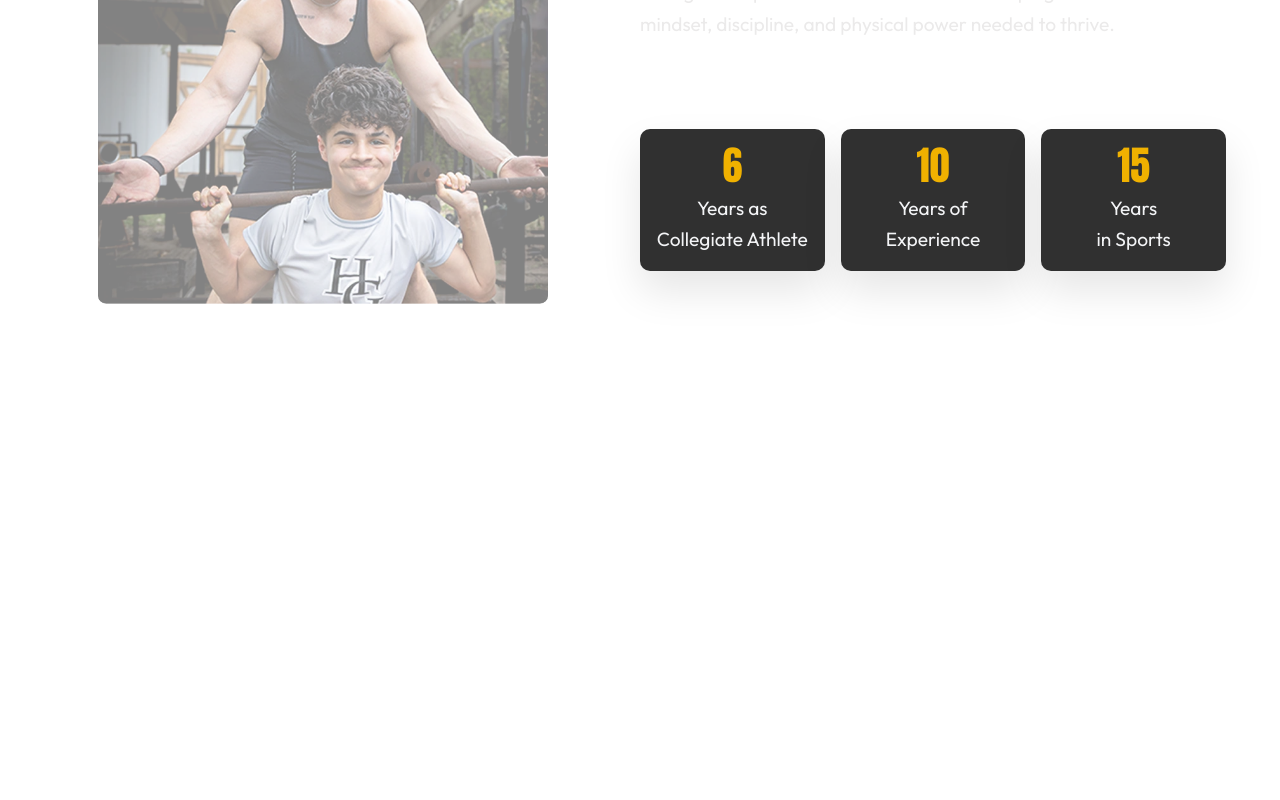
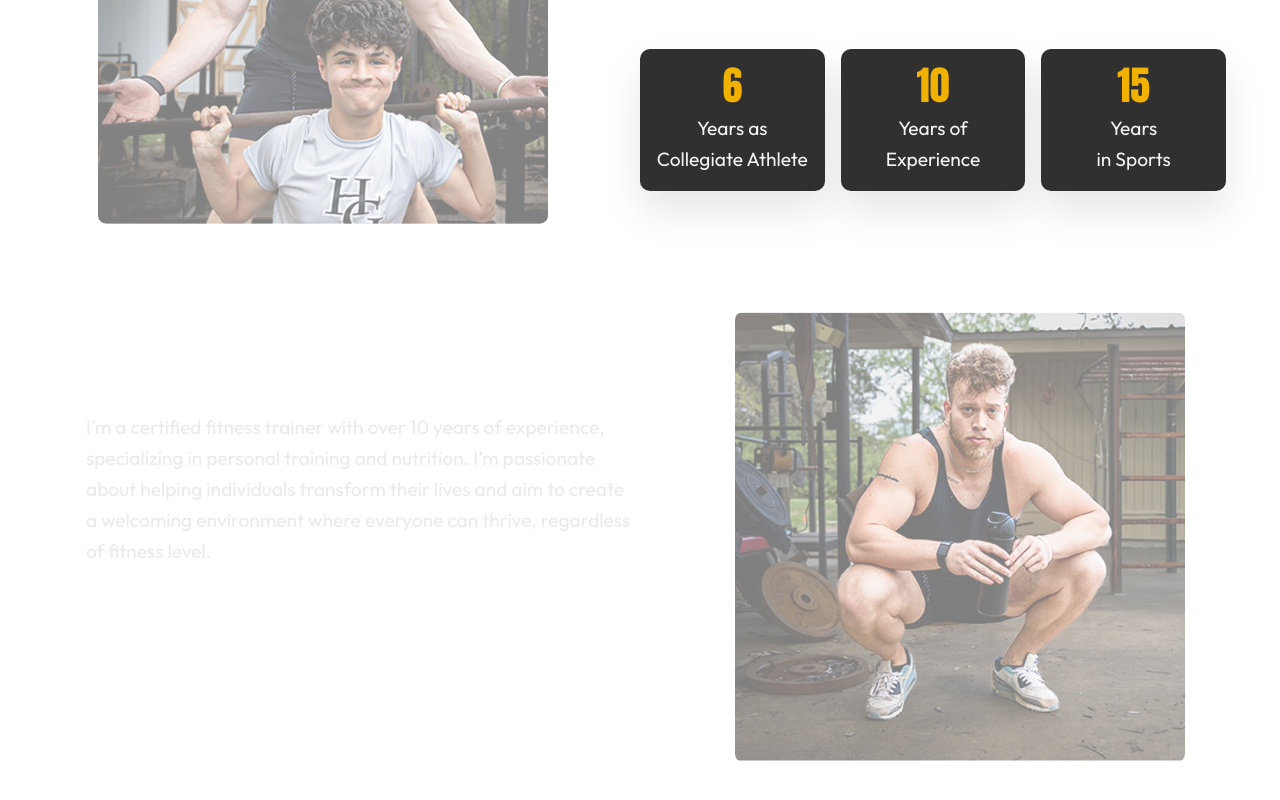
Before and after one commit to IkeLongo/collenback-strength, a Next.js app: page / in a window 1280 px wide. Shown: the part 1186-1986 px from the top of the page. Before the commit the page ends 1682 px from the top, so only its background shows below. Built offline with nearby package versions, Linux system fonts and the light colour scheme.

Commit message:
Qualifications section

```diff
--- a/app/page.tsx
+++ b/app/page.tsx
@@ -1,6 +1,7 @@
 import Hero from "@/app/ui/home/hero";
 import TextCarousel from "./lib/text-carosel";
 import MeetCade from "@/app/ui/home/meet-cade";
+import Qualifications from "@/app/ui/home/qualifications";
 
 const benchPress = "/assets/bench-press.lottie";
 const strongman = "/assets/strongman.lottie";
@@ -28,6 +29,7 @@ export default function Home() {
           ]}
         />
         <MeetCade />
+        <Qualifications />
       </main>
     </div>
   );
--- a/app/ui/home/index.ts
+++ b/app/ui/home/index.ts
@@ -1,2 +1,3 @@
 export { default as Hero } from './hero';
 export { default as MeetCade } from './meet-cade';
+export { default as Qualifications } from './qualifications';
--- a/app/ui/home/meet-cade.tsx
+++ b/app/ui/home/meet-cade.tsx
@@ -3,12 +3,12 @@ import InfoGraphic from "@/app/lib/info-graphic-1";
 
 export default function MeetCade() {
   return (
-    <section className="flex flex-col w-full max-w-[450px] md:max-w-[834px] lg:max-w-[1220px] mx-auto px-4 py-4 md:py-24 lg:py-32">
+    <section className="flex flex-col w-full max-w-[450px] md:max-w-[834px] lg:max-w-[1220px] mx-auto px-4 py-4 md:pt-24 lg:pt-12">
 
       <div className="flex flex-col">
         <div className="md:flex md:flex-row-reverse">
           {/* Header Content */}
-          <div className="flex flex-col mb-12 md:mb-16 md:w-1/2 md:ml-10 lg:justify-around">
+          <div className="flex flex-col mb-4 md:mb-6 md:w-1/2 md:ml-10 lg:justify-around">
             <div className="">
               <h3 className="text-left md:text-right lg:text-left text-2xl md:text-3xl lg:text-4xl font-bold text-white mb-4 md:mb-6">
                 Meet Cade!
@@ -47,7 +47,7 @@ export default function MeetCade() {
           </div>
 
           {/* Centered Photo */}
-          <div className="flex justify-center mb-12 md:mb-16 md:w-1/2">
+          <div className="flex justify-center mb-12 md:mb-6 md:w-1/2">
             <div className="relative w-full h-96 md:w-[500px] md:h-[375px] lg:h-[450px] lg:w-[450px]">
               <Image
                 src="/home-cade-w-client-1.webp"
--- /dev/null
+++ b/app/ui/home/qualifications.tsx
@@ -0,0 +1,33 @@
+import Image from "next/image";
+
+export default function Qualifications() {
+  return (
+    <section className="flex flex-col w-full max-w-[450px] md:max-w-[834px] lg:max-w-[1220px] mx-auto px-4 py-4 pt-12 md:pt-24 lg:pt-12">
+
+      <div className="flex flex-col md:flex-row md:gap-[52px]">
+        {/* Header Content */}
+        <div className="flex flex-col mb-4 md:mb-6 md:w-1/2 md:ml-10 lg:mt-10">
+          <h3 className="text-right md:text-left lg:text-left text-2xl md:text-3xl lg:text-4xl font-bold text-white mb-4 md:mb-6">
+            Qualifications
+          </h3>
+          <p className="text-right md:text-left lg:text-left text-base md:text-lg text-grey-100 max-w-3xl leading-relaxed">
+            I’m a certified fitness trainer with over 10 years of experience, specializing in personal training and nutrition. I’m passionate about helping individuals transform their lives and aim to create a welcoming environment where everyone can thrive, regardless of fitness level.
+          </p>
+        </div>
+
+        {/* Centered Photo */}
+        <div className="flex justify-center mb-12 md:mb-6 md:w-1/2">
+          <div className="relative w-full h-96 md:w-[500px] md:h-[375px] lg:h-[450px] lg:w-[450px]">
+            <Image
+              src="/home-cade-solo-2.webp"
+              alt="Cade Collenback - Personal Trainer"
+              fill
+              className="object-cover rounded-lg"
+              style={{ objectPosition: "top" }}
+            />
+          </div>
+        </div>
+      </div>
+    </section>
+  );
+}
```
Also changed, not shown: public/home-cade-solo-2.webp (added).
